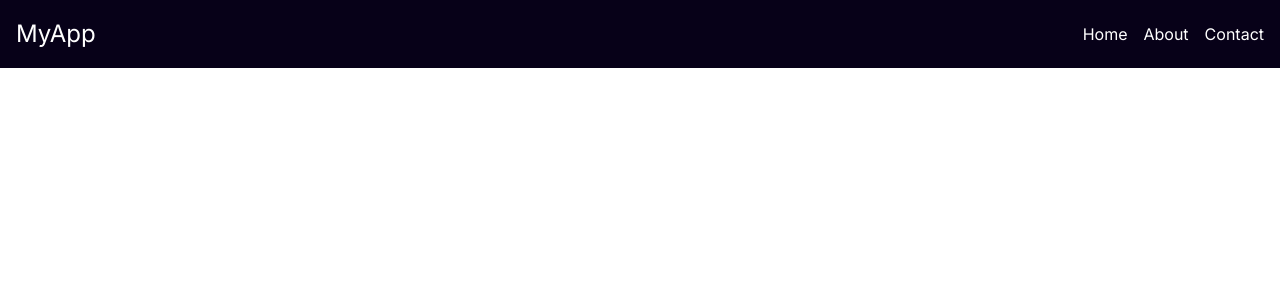
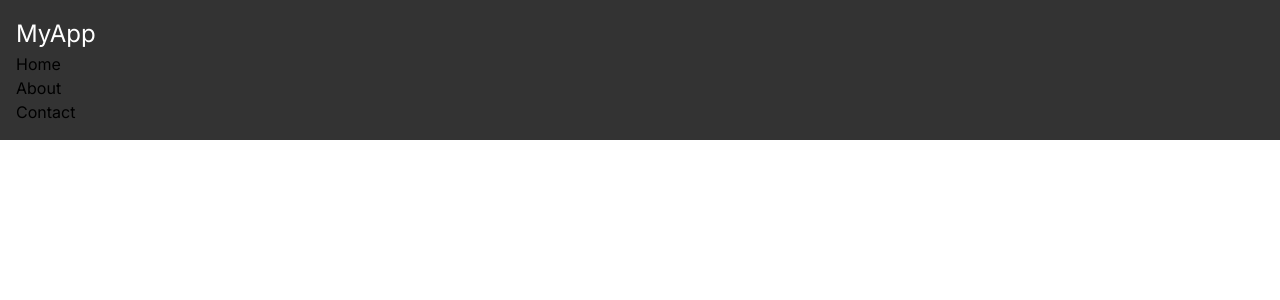
Before and after one commit to AnshKumar3/portfolio, a Next.js app: page /about in a window 1280 px wide. Shown: the top 300 px of the page. Built offline with nearby package versions, Linux system fonts and the light colour scheme.

Commit message:
first commit

```diff
--- a/src/app/Navbar.module.css
+++ b/src/app/Navbar.module.css
@@ -1,31 +1,71 @@
-/* components/Navbar.module.css */
 .navbar {
+  background-color: #333;
+  padding: 1rem;
+  width: 100%;
+}
+
+.container {
   display: flex;
   justify-content: space-between;
   align-items: center;
-    padding: 1rem;
-    background-color: #070118;
-    color: white;
-    width: 100%;
 }
 
-  .logo a {
-    color: white;
+.logo {
+  color: #fff;
   text-decoration: none;
   font-size: 1.5rem;
 }
 
-  .navLinks {
-    list-style: none;
-    display: flex;
-    gap: 1rem;
+.menuIcon {
+  display: none;
+  flex-direction: column;
+  cursor: pointer;
 }
 
-  .navLinks a {
-    color: white;
-    text-decoration: none;
+.bar,
+.barOpen {
+  width: 25px;
+  height: 3px;
+  background-color: #fff;
+  margin: 4px 0;
+  transition: 0.4s;
 }
 
-  .navLinks a:hover {
-    text-decoration: underline;
+.navMenu {
+  display: flex;
+  list-style: none;
 }
+
+.navMenuOpen {
+  display: block;
+}
+
+.navItem {
+  margin-left: 2rem;
+}
+
+.navLink {
+  color: #fff;
+  text-decoration: none;
+  font-size: 1rem;
+}
+
+@media (max-width: 768px) {
+  .menuIcon {
+    display: flex;
+  }
+
+  .navMenu {
+    display: none;
+    flex-direction: column;
+    width: 100%;
+  }
+
+  .navMenuOpen {
+    display: flex;
+  }
+
+  .navItem {
+    margin: 1rem 0;
+  }
+}
--- /dev/null
+++ b/src/app/component/nav.tsx
@@ -0,0 +1,40 @@
+import React, { useState } from 'react';
+import Link from 'next/link';
+import styles from '../Navbar.module.css';
+
+const Navbar: React.FC = () => {
+  const [isOpen, setIsOpen] = useState(false);
+
+  const toggleMenu = () => {
+    setIsOpen(!isOpen);
+  };
+
+  return (
+    <nav className={styles.navbar}>
+      <div className={styles.container}>
+        <Link href="/" className={styles.logo}>MyLogo</Link>
+        <div className={styles.menuIcon} onClick={toggleMenu}>
+          <div className={isOpen ? styles.barOpen : styles.bar}></div>
+          <div className={isOpen ? styles.barOpen : styles.bar}></div>
+          <div className={isOpen ? styles.barOpen : styles.bar}></div>
+        </div>
+        <ul className={isOpen ? styles.navMenuOpen : styles.navMenu}>
+          <li className={styles.navItem}>
+            <Link href="/" className={styles.navLink}>Home</Link>
+          </li>
+          <li className={styles.navItem}>
+            <Link href="/about" className={styles.navLink}>About</Link>
+          </li>
+          <li className={styles.navItem}>
+            <Link href="/services" className={styles.navLink}>Services</Link>
+          </li>
+          <li className={styles.navItem}>
+            <Link href="/contact" className={styles.navLink}>Contact</Link>
+          </li>
+        </ul>
+      </div>
+    </nav>
+  );
+};
+
+export default Navbar;
--- a/src/app/page.tsx
+++ b/src/app/page.tsx
@@ -14,6 +14,7 @@
 import { loadSlim } from "tsparticles-slim";
 import Link from "next/link";
 import About from "./component/about";
+import Navbar from "./component/nav";
 
 export default function Home() {
 
@@ -25,22 +26,7 @@
         <App />
 
 
-        <nav className={styles.navbar} >
-          <div className={styles.logo}>
-            <Link href="/">MyApp</Link>
-          </div>
-          <ul className={styles.navLinks}>
-            <li>
-              <Link href="/">Home</Link>
-            </li>
-            <li>
-              <Link href="/about">About</Link>
-            </li>
-            <li>
-              <Link href="/contact">Contact</Link>
-            </li>
-          </ul>
-        </nav>
+        <Navbar />
         <div className="input-wrapper">
           <input aria-label="Ask us anything"></input>
           <span className="placeholder"></span>
```
Also changed, not shown: 1 other file (tests, documents, lock files or other folders). Lines whose indentation alone changed are shown as unchanged.
